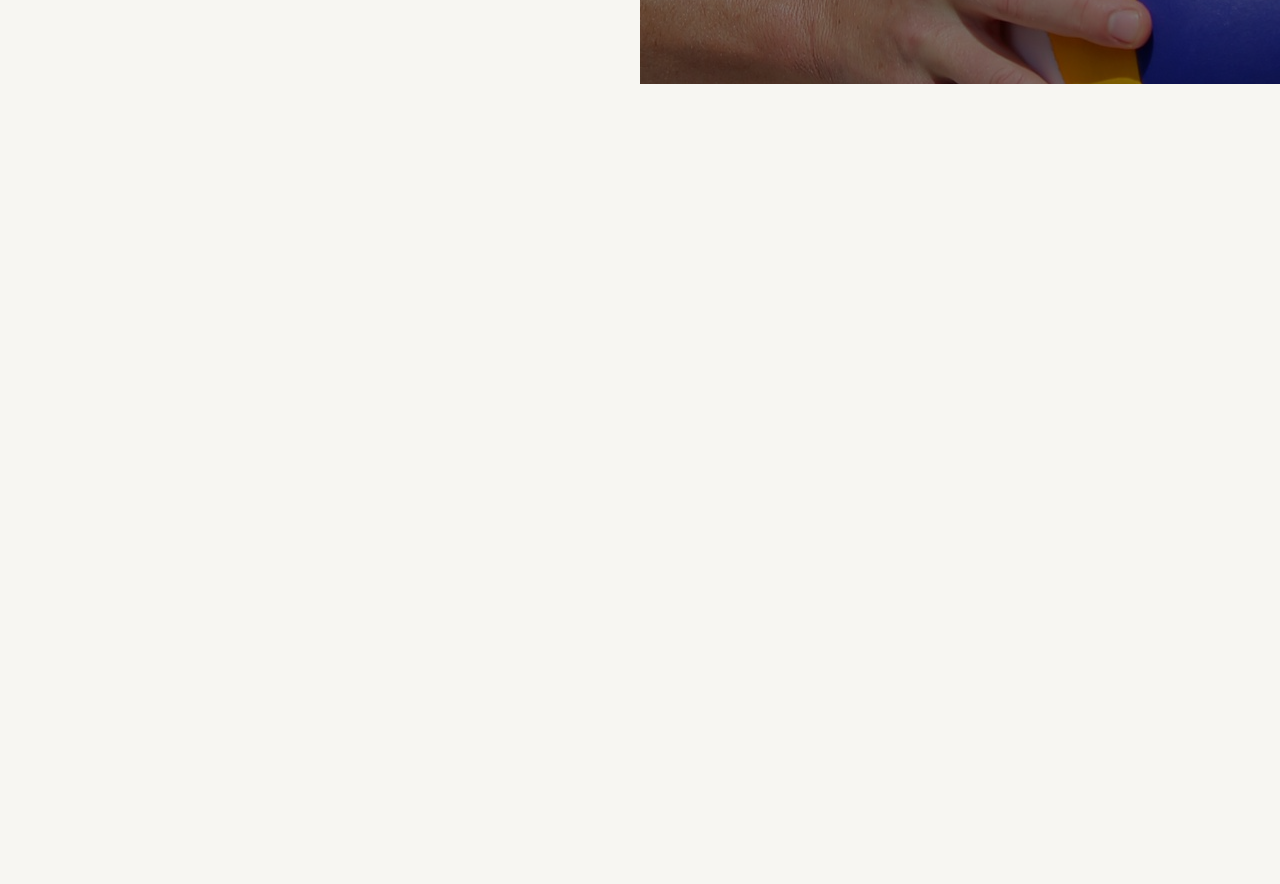
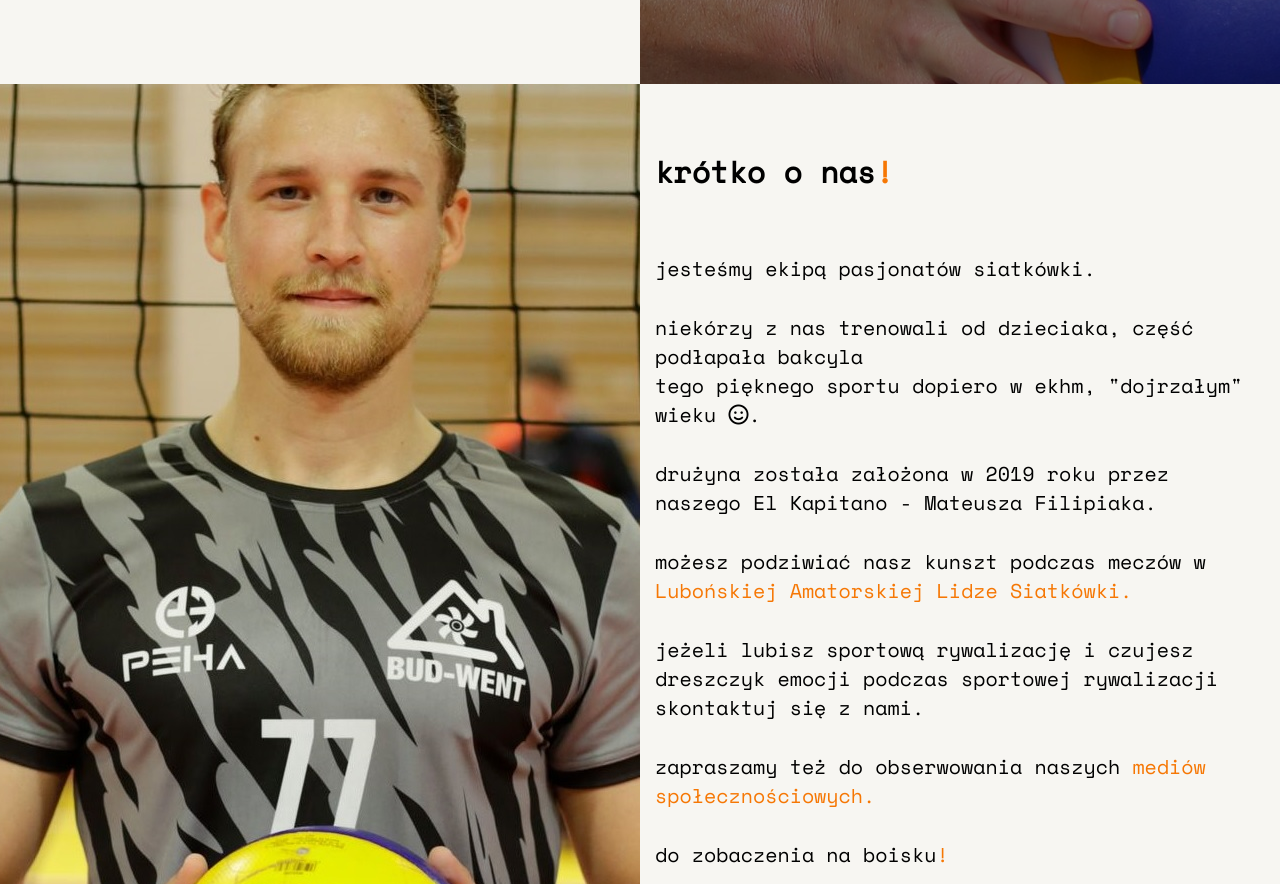
Before and after one commit to BuszujacyWPszenzycie/Harpagany_4, a plain HTML site: page index.html in a window 1280 px wide. Shown: the part 716-1600 px from the top of the page. Drawn offline with nearby package versions, Linux system fonts and the light colour scheme.

Commit message:
filled in section about

```diff
--- a/index.html
+++ b/index.html
@@ -10,6 +10,7 @@
   <link href="https://fonts.googleapis.com/css2?family=Space+Mono&display=swap" rel="stylesheet">
   <link href="./css/hamburgers.css" rel="stylesheet">
   <script src="https://kit.fontawesome.com/288c8cccc3.js" crossorigin="anonymous"></script>
+  <link rel="icon" href="./img/volleyball_favicon.png">
   <link rel="stylesheet" href="./css/index.css">
 </head>
 
@@ -23,7 +24,7 @@
 
       <div class="header__title">
         <h1 class="header__h1"><span class="header__span">har</span>pagany<span class="header__span">.</span></h1>
-        <h3 class="header__h3">po prostu siaktówka<span class="header__span">!</span></h3>
+        <h2 class="header__h2">po prostu drużyna<span class="header__span">!</span></h2>
       </div>
 
 
@@ -45,6 +46,30 @@
 
   <main class="main">
     <section class="about" id="about">
+      <div class="about__left">
+        <img src="./img/team_1.jpg" alt="" class="about__img">
+
+      </div>
+      <div class="about__right">
+        <h3 class="about__h3">krótko o nas<span class="about__span">!</span></h3>
+        <p class="about__p">jesteśmy ekipą pasjonatów siatkówki.</p>
+        <p class="about__p">niekórzy z nas trenowali od dzieciaka, część podłapała bakcyla <br> tego pięknego sportu
+          dopiero
+          w ekhm,
+          "dojrzałym" wieku <i class="fa-regular fa-face-smile"></i>.</p>
+        <p class="about__p">drużyna została założona w 2019 roku przez naszego El Kapitano - Mateusza Filipiaka.</p>
+        <p class="about__p">możesz podziwiać nasz kunszt podczas meczów w <a
+            href="https://www.facebook.com/LubonskaAmatorskaLigaSiatkowki/?locale=pl_PL" target="_blank"
+            class="about__a">Lubońskiej
+            Amatorskiej Lidze
+            Siatkówki.</a></p>
+        <p class="about__p">jeżeli lubisz sportową rywalizację i czujesz dreszczyk emocji podczas sportowej
+          rywalizacji skontaktuj się z nami.</p>
+        <p class="about__p">zapraszamy też do obserwowania naszych <a href="#contact" class="about__a">mediów
+            społecznościowych.</a></p>
+        <p class="about__p">do zobaczenia na boisku<span class="about__span">!</span></p>
+      </div>
+
 
     </section>
   </main>
--- a/js/main.js
+++ b/js/main.js
@@ -1,9 +1,36 @@
 const arrowIcon = document.querySelector('.header__icon')
 const modal = document.querySelector('.modal')
+const allNavItems = document.querySelectorAll('.nav__item')
+
+let images = ['team_1', 'team_2', 'team_3']
 
 const showModal = () => {
 	modal.classList.toggle('show-modal')
 	arrowIcon.classList.toggle('show-modal-icon')
 }
 
+allNavItems.forEach(item =>
+	item.addEventListener('click', () => {
+		modal.classList.remove('show-modal')
+		arrowIcon.classList.remove('show-modal-icon')
+	})
+)
+
+let indexChange = 0
+let indexGoLeft = 0
+let indexGoRight = 0
+
+const aboutImg = document.querySelector('.about__img')
+
+const changePicture = () => {
+	aboutImg.src = `./img/${images[indexChange]}.jpg`
+	indexChange > 1 ? (indexChange = 0) : indexChange++
+}
+
 arrowIcon.addEventListener('click', showModal)
+
+changePicture()
+
+// window.onload = function () {
+// 	setInterval(changePicture, 4000)
+// }
--- a/sass/index.scss
+++ b/sass/index.scss
@@ -37,7 +37,7 @@ body {
 		font-size: 8rem;
 	}
 
-	&__h3 {
+	&__h2 {
 		font-size: 4rem;
 	}
 
@@ -78,6 +78,7 @@ body {
 }
 
 .box {
+	width: 100%;
 	&__left {
 		width: 50%;
 		height: 100%;
@@ -110,7 +111,7 @@ body {
 	position: absolute;
 	top: 0;
 	left: 0;
-	transform: translateX(-103%);
+	transform: translateX(-100%);
 	background-color: rgba(0, 0, 0, 0.95);
 	transition: transform 0.4s;
 	width: 100%;
@@ -161,8 +162,60 @@ body {
 .about {
 	width: 100vw;
 	height: 100vh;
-	max-width: 100%;
+	display: flex;
+
+	&__left {
+		width: 50%;
+		height: 100%;
+		display: flex;
+		justify-content: center;
+		align-items: center;
+		overflow: hidden;
+	}
+
+	&__right {
+		width: 50%;
+		height: 100vh;
+		display: flex;
+
+		align-items: flex-start;
+		flex-direction: column;
+		// background-color: $orange-hover;
+	}
+
+	&__img {
+		flex-shrink: 0;
+		min-width: 100%;
+		min-height: 100%;
+		animation-name: pictureAnimation;
+		animation-duration: 4s;
+		animation-iteration-count: infinite;
+		transition: transform 2s;
+	}
+
+	&__h3 {
+		margin-top: 5rem;
+		margin-bottom: 3rem;
+		font-size: 3rem;
+		padding: 1.5rem;
+	}
+
+	&__span {
+		color: $orange;
+	}
+
+	&__p {
+		font-size: 2rem;
+		padding: 1.5rem;
+	}
+
+	&__a {
+		text-decoration: none;
+		color: $orange;
+	}
 }
+
+// ANIMATIONS
 
 @keyframes iconAnimation {
 	0% {
@@ -187,3 +240,18 @@ body {
 		left: 80%;
 	}
 }
+
+// @keyframes pictureAnimation {
+// 	0% {
+// 		transform: translate(-100%);
+// 		opacity: 0;
+// 	}
+// 	50% {
+// 		transform: translate(0);
+// 		opacity: 1;
+// 	}
+// 	100% {
+// 		transform: translate(100%);
+// 		opacity: 0;
+// 	}
+// }
```
Also changed, not shown: css/index.css, img/team.jpg (added), img/team_1.jpg (added), img/team_2.jpg (added), img/team_3.jpg (added), img/volleyball_favicon.png (added), 1 other file.
